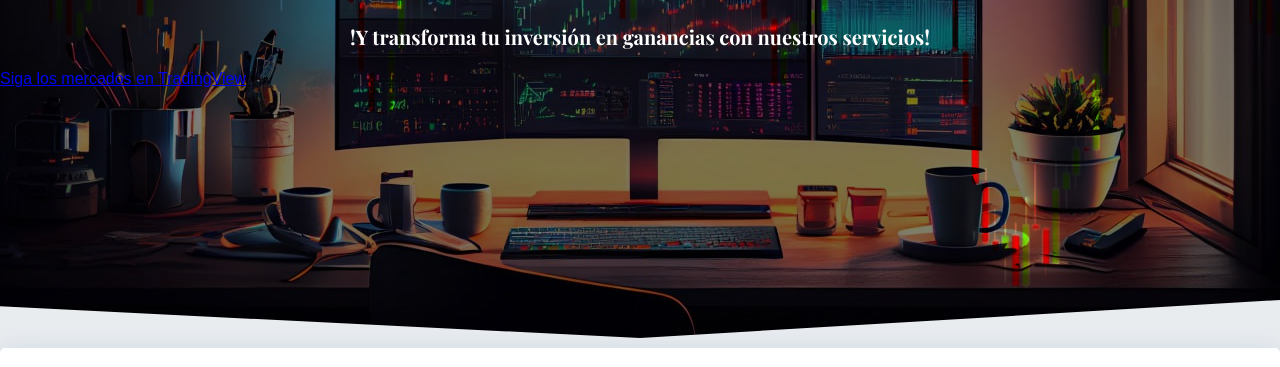
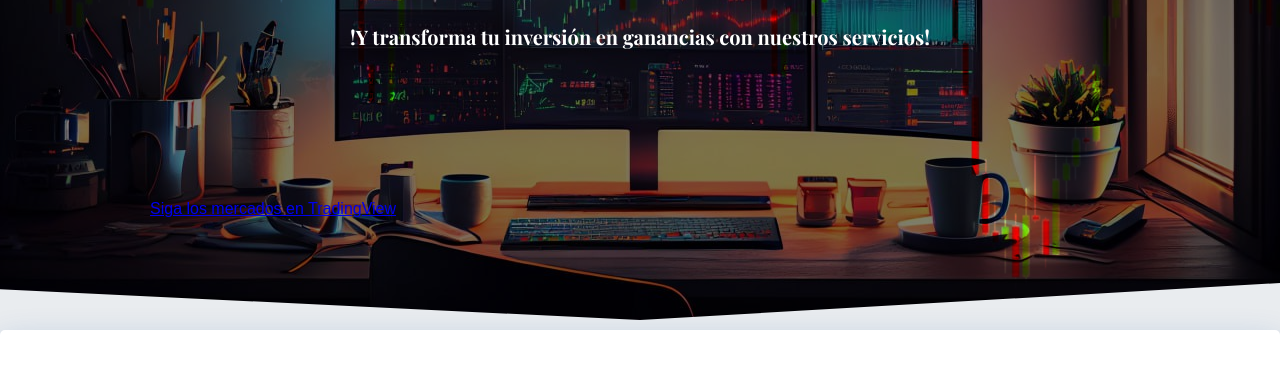
Before and after one commit to Gabomarprog/eagles, a plain HTML site: page index.html in a window 1280 px wide. Shown: the part 296-663 px from the top of the page. Drawn offline with nearby package versions, Linux system fonts and the light colour scheme; a script that the page names is missing.

Commit message:
Add files via upload

```diff
--- a/styles.css
+++ b/styles.css
@@ -11,6 +11,7 @@ body {
 }
 header {
     /* Azul oscuro */
+    position: relative;
     clip-path: polygon(100% 94%, 100% 0, 0 0, 0 95%, 50% 100%);
     background-image: url('img/fondoinicio.jpg'), url('img/velas.png');
     background-repeat: no-repeat, repeat;
@@ -1251,3 +1252,13 @@ font-size:10px;
 .bronzept {
     background-color:#CD7F32; /* Color bronce */
 }
+
+
+
+.tiker_precio{
+
+    position: absolute;
+    padding-left:150px;
+    width:80%;
+    padding-top:130px;
+}
```
